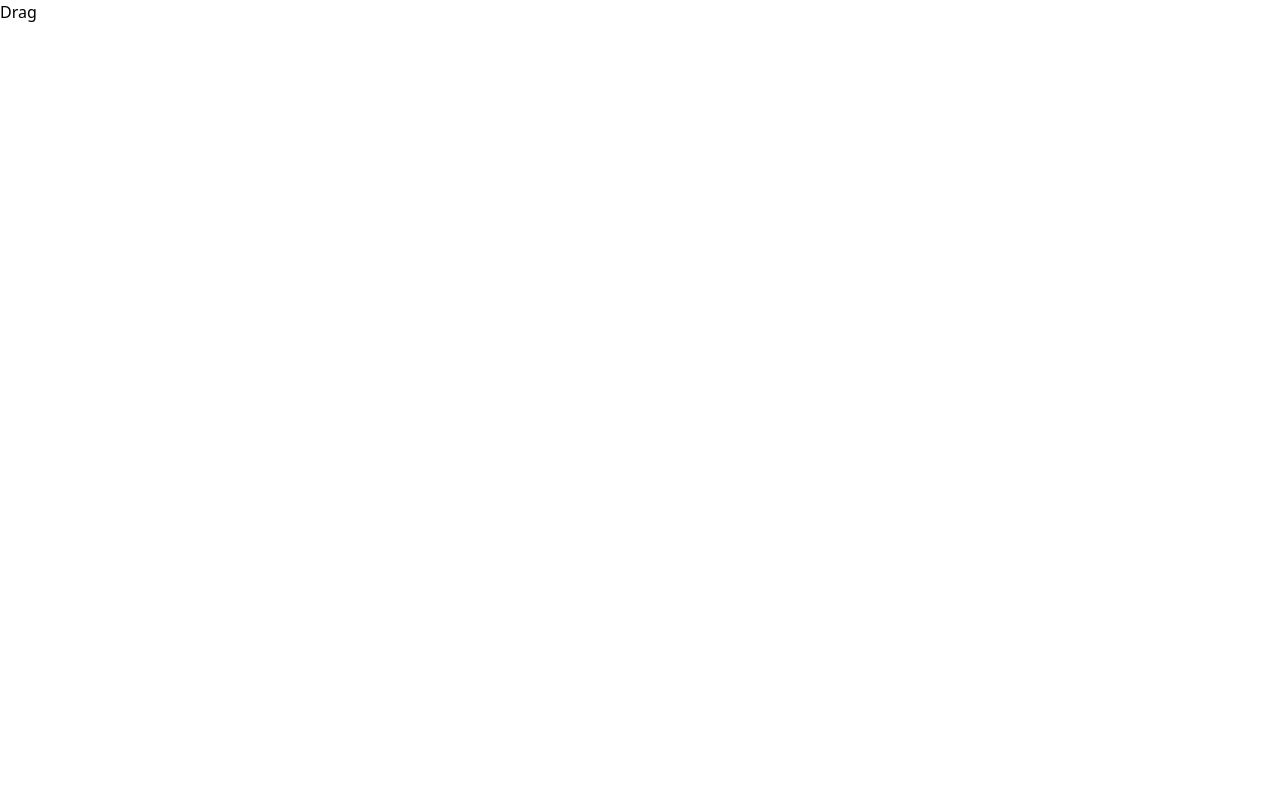
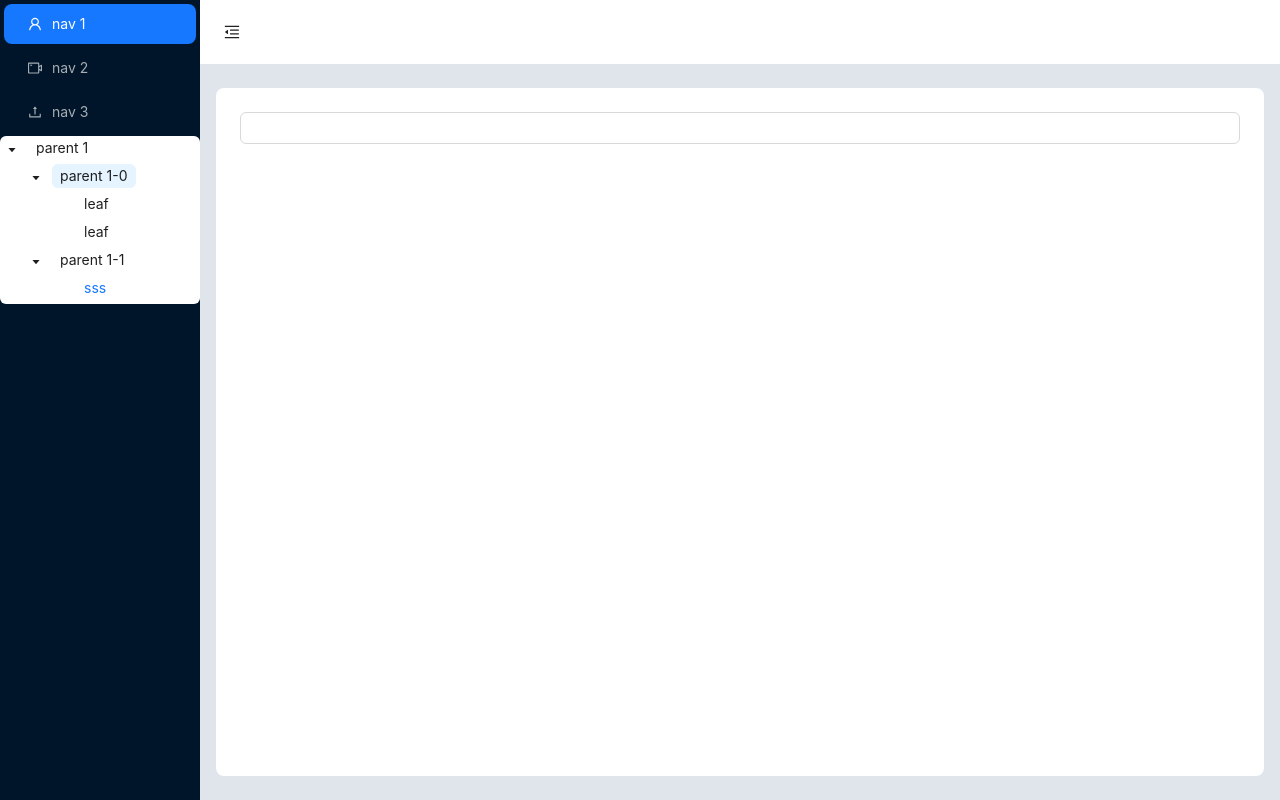
Before and after one commit to garryKarri/ResizeTable, a Next.js app in the folder front/: page /drag in a window 1280 px wide. Built offline with nearby package versions, Linux system fonts and the light colour scheme.

Commit message:
added DragLayout

```diff
--- /dev/null
+++ b/front/components/DragLayout.js
@@ -0,0 +1,134 @@
+import { useState } from "react";
+import {
+  MenuFoldOutlined,
+  MenuUnfoldOutlined,
+  UploadOutlined,
+  UserOutlined,
+  VideoCameraOutlined,
+} from "@ant-design/icons";
+import { Layout, Menu, Button, theme, Tree, Input } from "antd";
+const { Header, Sider, Content } = Layout;
+
+const DragLayout = () => {
+  const [collapsed, setCollapsed] = useState(false);
+  const {
+    token: { colorBgContainer, borderRadiusLG },
+  } = theme.useToken();
+
+  const treeData = [
+    {
+      title: "parent 1",
+      key: "0-0",
+      children: [
+        {
+          title: "parent 1-0",
+          key: "0-0-0",
+          // disabled: true,
+          children: [
+            {
+              title: "leaf",
+              key: "0-0-0-0",
+              disableCheckbox: true,
+            },
+            {
+              title: "leaf",
+              key: "0-0-0-1",
+            },
+          ],
+        },
+        {
+          title: "parent 1-1",
+          key: "0-0-1",
+          children: [
+            {
+              title: (
+                <span
+                  style={{
+                    color: "#1677ff",
+                  }}
+                >
+                  sss
+                </span>
+              ),
+              key: "0-0-1-0",
+            },
+          ],
+        },
+      ],
+    },
+  ];
+
+  const onSelect = (selectedKeys, info) => {
+    console.log("selected", selectedKeys, info);
+  };
+
+  return (
+    <div style={{ display: "flex", height: "100vh" }}>
+      <Layout>
+        <Sider trigger={null} collapsible collapsed={collapsed}>
+          <div className="demo-logo-vertical" />
+          <Menu
+            theme="dark"
+            mode="inline"
+            defaultSelectedKeys={["1"]}
+            items={[
+              {
+                key: "1",
+                icon: <UserOutlined />,
+                label: "nav 1",
+              },
+              {
+                key: "2",
+                icon: <VideoCameraOutlined />,
+                label: "nav 2",
+              },
+              {
+                key: "3",
+                icon: <UploadOutlined />,
+                label: "nav 3",
+              },
+            ]}
+          />
+          <Tree
+            // checkable
+            defaultExpandedKeys={["0-0-0", "0-0-1"]}
+            defaultSelectedKeys={["0-0-0", "0-0-1"]}
+            onSelect={onSelect}
+            treeData={treeData}
+          />
+        </Sider>
+        <Layout>
+          <Header
+            style={{
+              padding: 0,
+              background: colorBgContainer,
+            }}
+          >
+            <Button
+              type="text"
+              icon={collapsed ? <MenuUnfoldOutlined /> : <MenuFoldOutlined />}
+              onClick={() => setCollapsed(!collapsed)}
+              style={{
+                fontSize: "16px",
+                width: 64,
+                height: 64,
+              }}
+            />
+          </Header>
+          <Content
+            style={{
+              margin: "24px 16px",
+              padding: 24,
+              minHeight: 280,
+              background: colorBgContainer,
+              borderRadius: borderRadiusLG,
+            }}
+          >
+            <Input></Input>
+          </Content>
+        </Layout>
+      </Layout>
+    </div>
+  );
+};
+export default DragLayout;
--- a/front/pages/drag/index.js
+++ b/front/pages/drag/index.js
@@ -1,7 +1,11 @@
+import DragLayout from "components/DragLayout";
+
 const dragPage = () => {
   return (
     <>
-      <div>Drag</div>
+      <div>
+        <DragLayout />
+      </div>
     </>
   );
 };
```
